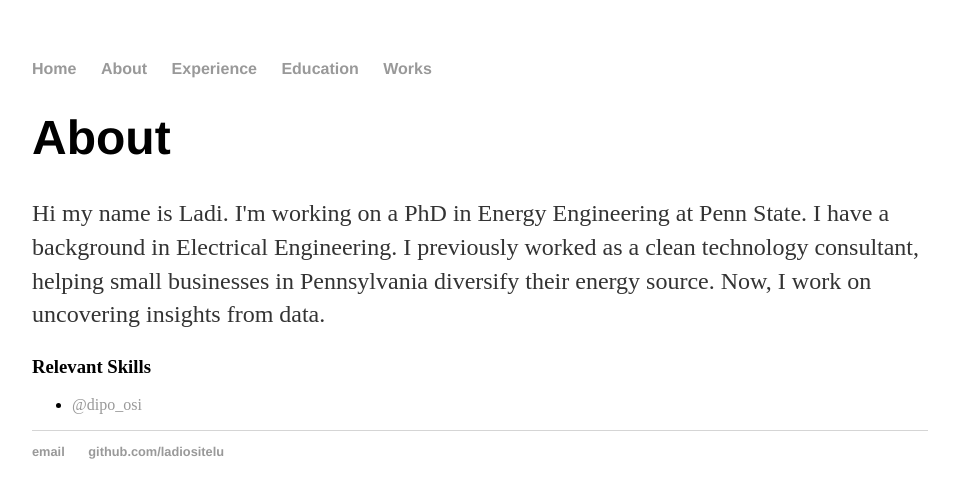
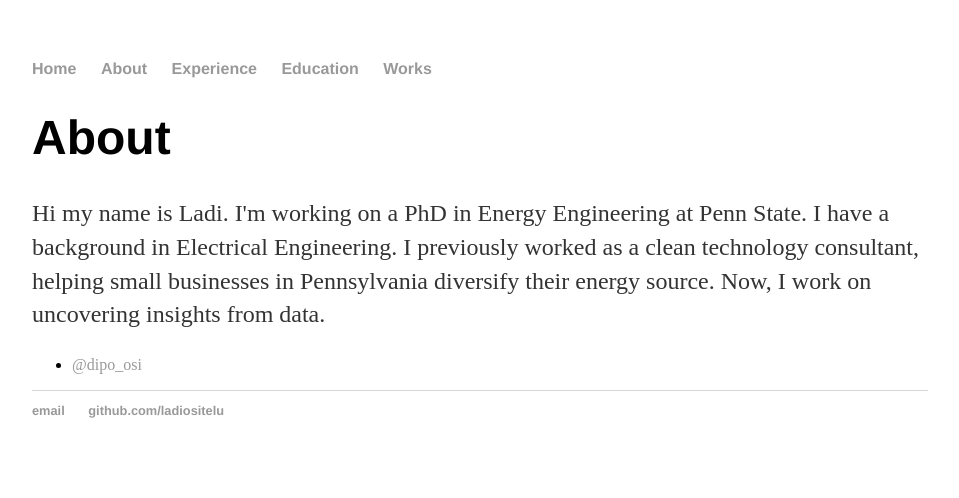
Before and after one commit to ladiositelu/ladiositelu.github.io, a Jekyll site: the page built from About/index.html, in a window 1280 px wide. Shown: the top 498 px of the page, without its empty margins (160-1119 px from the left). Built offline with Jekyll 4.4.1, drawn with Linux system fonts in a browser that asks for light colours.

Commit message:
Update index.html

```diff
--- a/About/index.html
+++ b/About/index.html
@@ -7,7 +7,7 @@ title: About Ladi
 			<h1>About</h1>
 			<p>Hi my name is Ladi. I'm working on a PhD in Energy Engineering at Penn State. I have a background in Electrical Engineering.  I previously worked as a clean technology consultant, helping small businesses in Pennsylvania diversify their energy source. Now, I work on uncovering insights from data.</p>
 
-			<h3>Relevant Skills</h3>
+
 
 			<ul class="contacts">
 				<li><a href="https://twitter.com/dipo_osi">@dipo_osi</a></li>
```
